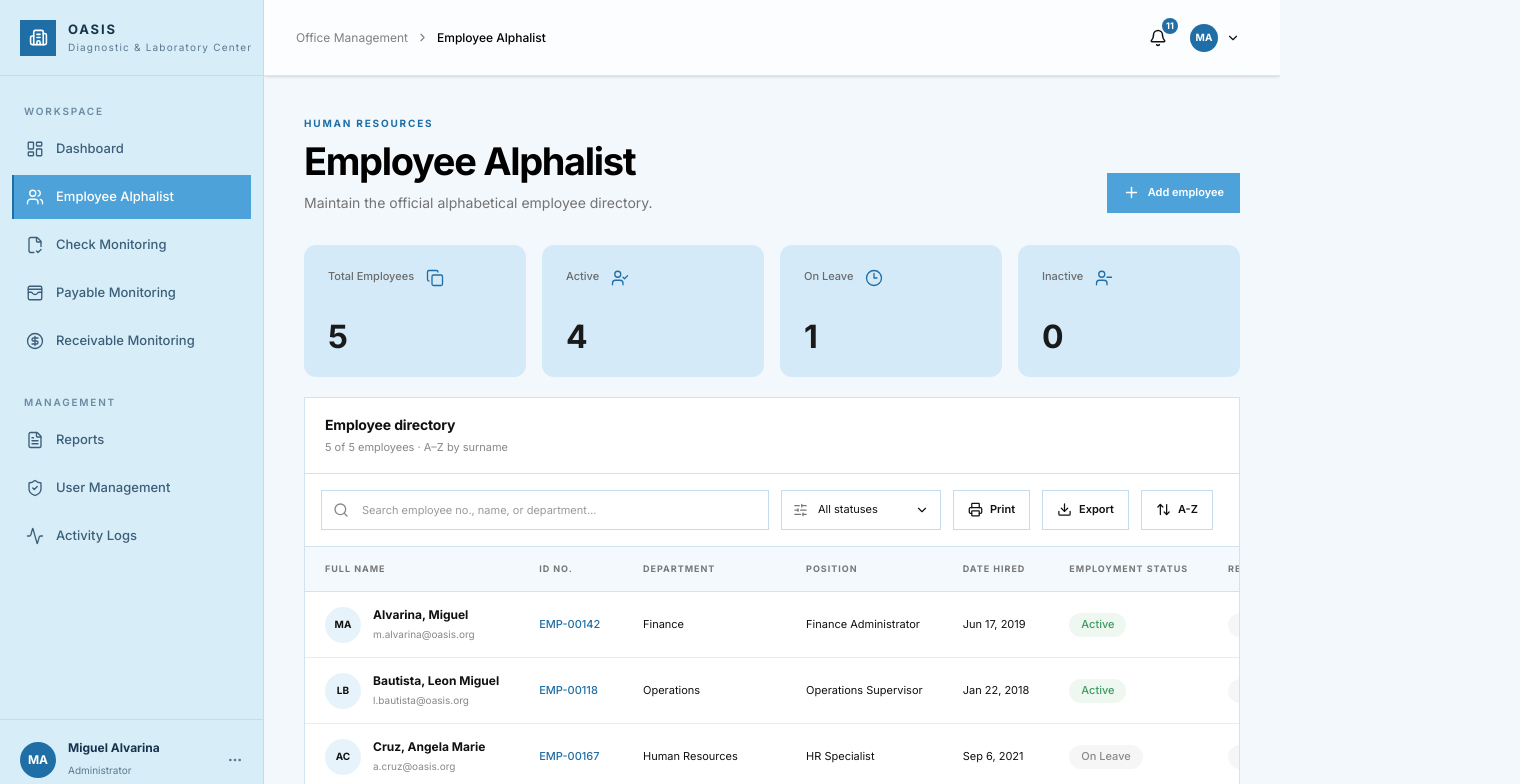
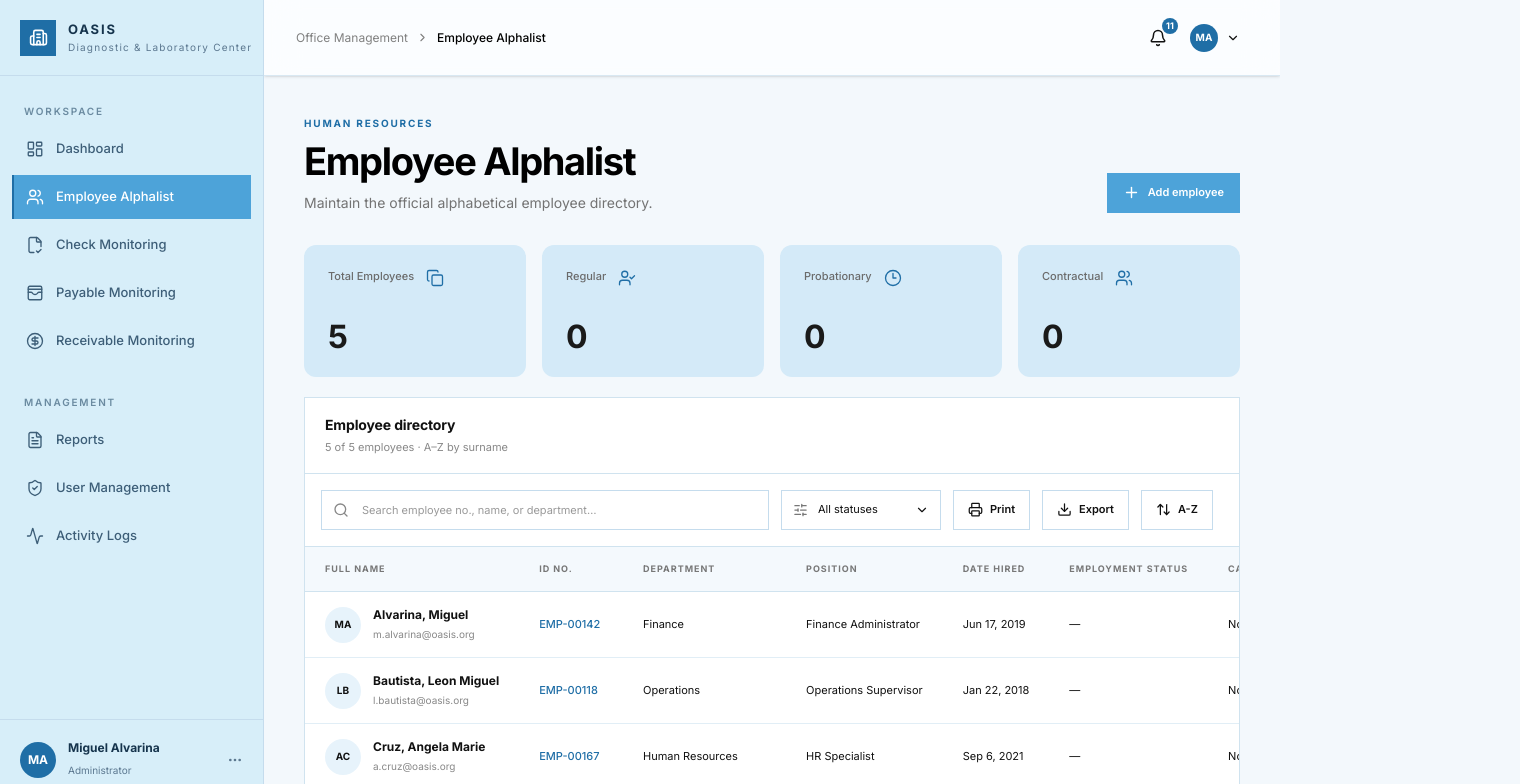
Before and after one commit to seven-err/oasis, a React (Vite) app: page / in a window 1280 px wide. Both pictures are taken after a click on the button "Employee Alphalist". Shown: the top 784 px of the page, 1520 px wide, since content can reach past the window. Built offline with nearby package versions, Linux system fonts and the light colour scheme.

Commit message:
alpha list employee status & CA

```diff
--- a/src/App.tsx
+++ b/src/App.tsx
@@ -28,7 +28,6 @@ import {
   Settings,
   ShieldCheck,
   SlidersHorizontal,
-  UserMinus,
   Users,
   UserRound,
   UserCheck,
@@ -72,7 +71,6 @@ type Page =
   | "profile";
 
 const employmentStatuses = [
-  "Cash Advances",
   "Probationary",
   "Resigned",
   "Regular",
@@ -136,7 +134,9 @@ type Employee = {
   email: string;
   status: "Active" | "On Leave" | "Inactive";
   archived?: boolean;
-  employmentStatus?: (typeof employmentStatuses)[number];
+  employmentStatus?: (typeof employmentStatuses)[number] | "Cash Advances";
+  hasCashAdvances?: boolean;
+  cashAdvanceAmount?: number;
   requirements?: string[];
   laboratoryRequirements?: string[];
   requirementAttachments?: Partial<Record<string, File>>;
@@ -149,6 +149,35 @@ function nextEmployeeNumber(employees: Employee[]): string {
     0,
   );
   return `EMP-${String(highest + 1).padStart(5, "0")}`;
+}
+
+function getEmploymentStatus(employee?: Employee) {
+  const status = employee?.employmentStatus;
+  return status === "Cash Advances" ? undefined : status;
+}
+
+function hasEmployeeCashAdvances(employee?: Employee) {
+  return employee?.hasCashAdvances ?? (employee?.employmentStatus === "Cash Advances");
+}
+
+function displayEmployeeCashAdvances(employee: Employee) {
+  if (!hasEmployeeCashAdvances(employee)) return "No";
+  return employee.cashAdvanceAmount === undefined
+    ? "Amount not recorded"
+    : peso.format(employee.cashAdvanceAmount);
+}
+
+const contactCountryCode = "+63";
+const contactSubscriberLength = 10;
+const contactSubscriberPattern = `9[0-9]{${contactSubscriberLength - 1}}`;
+const contactSubscriberRegex = new RegExp(`^${contactSubscriberPattern}$`);
+
+function getContactDigits(value: string) {
+  const trimmed = value.trim();
+  if (trimmed.startsWith(contactCountryCode)) {
+    return trimmed.slice(contactCountryCode.length).replace(/\D/g, "");
+  }
+  return trimmed.replace(/\D/g, "").replace(/^0/, "");
 }
 
 function employeeDirectoryRows(employees: Employee[]) {
@@ -159,8 +188,9 @@ function employeeDirectoryRows(employees: Employee[]) {
     Position: employee.position,
     "Date Hired": employee.dateHired,
     "Email Address": employee.email,
-    "Employment Status": employee.employmentStatus ?? "",
-    "Directory Status": employee.status,
+    "Employment Status": getEmploymentStatus(employee) ?? "",
+    "Cash Advances": hasEmployeeCashAdvances(employee) ? "Yes" : "No",
+    "Cash Advance Amount (PHP)": employee.cashAdvanceAmount ?? "",
     "Requirement Status": employee.requirementStatus ?? "Incomplete",
   }));
 }
@@ -1057,13 +1087,15 @@ function EmployeeRegister({
   const filtered = data.filter(
     (x) =>
       `${x.number} ${x.name} ${x.department}`.toLowerCase().includes(query.toLowerCase()) &&
-      (status === "All statuses" || x.status === status || x.employmentStatus === status),
+      (status === "All statuses" || getEmploymentStatus(x) === status),
   ).sort((a, b) =>
     sortDirection === "asc" ? a.name.localeCompare(b.name) : b.name.localeCompare(a.name),
   );
-  const active = data.filter((x) => x.status === "Active").length;
-  const onLeave = data.filter((x) => x.status === "On Leave").length;
-  const inactive = data.filter((x) => x.status === "Inactive").length;
+  const summaryStatuses = [
+    { label: "Regular", icon: UserCheck },
+    { label: "Probationary", icon: Clock3 },
+    { label: "Contractual", icon: Users },
+  ] as const;
   return (
     <div className="w-full max-w-full space-y-5 overflow-x-hidden">
       <SummaryStatCards
@@ -1074,24 +1106,12 @@ function EmployeeRegister({
             icon: Copy,
             onClick: () => setStatus("All statuses"),
           },
-          {
-            label: "Active",
-            value: active,
-            icon: UserCheck,
-            onClick: () => setStatus("Active"),
-          },
-          {
-            label: "On Leave",
-            value: onLeave,
-            icon: Clock3,
-            onClick: () => setStatus("On Leave"),
-          },
-          {
-            label: "Inactive",
-            value: inactive,
-            icon: UserMinus,
-            onClick: () => setStatus("Inactive"),
-          },
+          ...summaryStatuses.map(({ label, icon }) => ({
+            label,
+            value: data.filter((employee) => getEmploymentStatus(employee) === label).length,
+            icon,
+            onClick: () => setStatus(label),
+          })),
         ]}
       />
       <section className="panel max-w-full overflow-hidden">
@@ -1104,7 +1124,7 @@ function EmployeeRegister({
         setQuery={setQuery}
         status={status}
         setStatus={setStatus}
-        statuses={[...employmentStatuses, "Active", "On Leave", "Inactive"]}
+        statuses={[...employmentStatuses]}
         placeholder="Search employee no., name, or department…"
         exportData={() => exportCsv("employee-alphalist.csv", employeeDirectoryRows(filtered))}
         sortDirection={sortDirection}
@@ -1121,6 +1141,7 @@ function EmployeeRegister({
                 <th>Position</th>
                 <th>Date hired</th>
                 <th>Employment Status</th>
+                <th>Cash Advances</th>
                 <th>Requirement Status</th>
                 <th>
                   <span className="sr-only">Actions</span>
@@ -1128,7 +1149,9 @@ function EmployeeRegister({
               </tr>
             </thead>
             <tbody>
-              {filtered.map((x) => (
+              {filtered.map((x) => {
+                const employmentStatus = getEmploymentStatus(x);
+                return (
                   <tr key={x.id} className="cursor-pointer" onClick={() => onView(x.id)}>
                     <td>
                       <div className="flex items-center gap-3">
@@ -1148,8 +1171,9 @@ function EmployeeRegister({
                     <td>{x.position}</td>
                     <td>{formatDate(x.dateHired)}</td>
                     <td>
-                    <Status value={x.archived ? "Archived" : x.employmentStatus ?? x.status} />
+                      {employmentStatus ? <Status value={employmentStatus} /> : "—"}
                     </td>
+                    <td>{displayEmployeeCashAdvances(x)}</td>
                     <td>
                       <Status value={x.requirementStatus ?? "Incomplete"} />
                     </td>
@@ -1157,7 +1181,8 @@ function EmployeeRegister({
                       <EmployeeActions employee={x} onEdit={() => onEdit(x.id)} />
                     </td>
                   </tr>
-              ))}
+                );
+              })}
             </tbody>
           </table>
         </div>
@@ -1215,6 +1240,7 @@ function EmployeeRecordPanel({
   saveEmployee: (record: Omit<Employee, "id" | "number">) => void;
 }) {
   const record = view.mode === "create" ? undefined : employees.find((employee) => employee.id === view.id);
+  const [contactDigits, setContactDigits] = useState(() => getContactDigits(record?.contactNumber ?? ""));
   if (view.mode !== "create" && !record) return null;
 
   if (view.mode === "details") {
@@ -1230,6 +1256,9 @@ function EmployeeRecordPanel({
     ) : null;
   }
 
+  const currentEmploymentStatus = getEmploymentStatus(record);
+  const requiresEmploymentStatus = !record || Boolean(currentEmploymentStatus);
+
   const onSubmit = (e: React.FormEvent<HTMLFormElement>) => {
     e.preventDefault();
     const fd = new FormData(e.currentTarget);
@@ -1237,9 +1266,13 @@ function EmployeeRecordPanel({
     const fullName = text("party");
     const pieces = fullName.split(/\s+/);
     const employmentStatus = employmentStatuses.find((status) => status === text("employmentStatus"));
-    if (!fullName || (!record && !employmentStatus)) return;
+    if (!fullName || (requiresEmploymentStatus && !employmentStatus)) return;
+    const enteredAmount = text("cashAdvanceAmount");
+    const cashAdvanceAmount = enteredAmount ? Number(enteredAmount) : undefined;
+    if (cashAdvanceAmount !== undefined && (!Number.isFinite(cashAdvanceAmount) || cashAdvanceAmount <= 0)) return;
+    if (contactDigits && !contactSubscriberRegex.test(contactDigits)) return;
     const status =
-      record && record.employmentStatus === employmentStatus
+      record && currentEmploymentStatus === employmentStatus
         ? record.status
         : employmentStatus === "Resigned" || employmentStatus === "Terminated"
           ? "Inactive"
@@ -1262,6 +1295,9 @@ function EmployeeRecordPanel({
 
     saveEmployee({
       ...personalAndContractFields,
+      contactNumber: contactDigits ? contactCountryCode + contactDigits : "",
+      hasCashAdvances: cashAdvanceAmount !== undefined,
+      cashAdvanceAmount,
       name: fullName,
       initials: record?.name === fullName ? record.initials : pieces
         .map((x) => x[0])
@@ -1297,18 +1333,58 @@ function EmployeeRecordPanel({
             <FormField label="Department" name="department" defaultValue={record?.department} required />
             <FormField label="Position" name="position" defaultValue={record?.position} required />
             <label className="block">
-              <span className="field-label">Employment Status <span className="text-red-700">*</span></span>
-              <select name="employmentStatus" required={!record || !!record.employmentStatus} defaultValue={record?.employmentStatus ?? ""} className="input mt-2">
-                <option value="" disabled={!record || !!record.employmentStatus}>{record && !record.employmentStatus ? record.status : "Select employment status"}</option>
+              <span className="field-label">
+                Employment Status {requiresEmploymentStatus && <span className="text-red-700">*</span>}
+              </span>
+              <select
+                name="employmentStatus"
+                required={requiresEmploymentStatus}
+                defaultValue={currentEmploymentStatus ?? ""}
+                className="input mt-2"
+              >
+                <option value="" disabled={requiresEmploymentStatus}>Select employment status</option>
                 {employmentStatuses.map((status) => <option key={status}>{status}</option>)}
               </select>
             </label>
+            <FormField
+              label="Cash Advance Amount (PHP)"
+              name="cashAdvanceAmount"
+              type="number"
+              min={0.01}
+              defaultValue={record?.cashAdvanceAmount}
+            />
           </fieldset>
           {employeeFieldGroups.map(({ title, fields }) => (
             <fieldset key={title} className="grid gap-4 sm:grid-cols-2">
               <legend className="mb-4 text-[10px] font-bold uppercase tracking-[.14em] text-[#1f6ea6]">{title}</legend>
               {fields.map((field) => {
                 const { name, label } = field;
+                if (name === "contactNumber") {
+                  return (
+                    <label key={name} className="block">
+                      <span className="field-label">{label}</span>
+                      <div className="relative mt-2">
+                        <span className="pointer-events-none absolute inset-y-0 left-3 flex items-center text-xs text-[#526a7c]">{contactCountryCode}</span>
+                        <input
+                          type="tel"
+                          name={name}
+                          inputMode="numeric"
+                          autoComplete="tel-national"
+                          pattern={contactSubscriberPattern}
+                          title="Enter 10 digits starting with 9."
+                          value={contactDigits}
+                          onChange={(event) => {
+                            const digits = getContactDigits(event.currentTarget.value);
+                            if (digits === "" || digits.startsWith("9")) {
+                              setContactDigits(digits.slice(0, contactSubscriberLength));
+                            }
+                          }}
+                          className="input pl-11"
+                        />
+                      </div>
+                    </label>
+                  );
+                }
                 if ("options" in field) {
                   return (
                     <label key={name} className="block">
@@ -1425,7 +1501,8 @@ function EmployeeDetails({
     ["Position", record.position],
     ["Date hired", formatDate(record.dateHired)],
     ["Email address", record.email],
-    ["Employment Status", record.employmentStatus ?? record.status],
+    ["Employment Status", getEmploymentStatus(record)],
+    ["Cash Advances", displayEmployeeCashAdvances(record)],
     ...employeeFieldGroups.flatMap(({ fields }) =>
       fields.map((field) => {
         const value = record[field.name];
```
Lines whose indentation alone changed are shown as unchanged.
